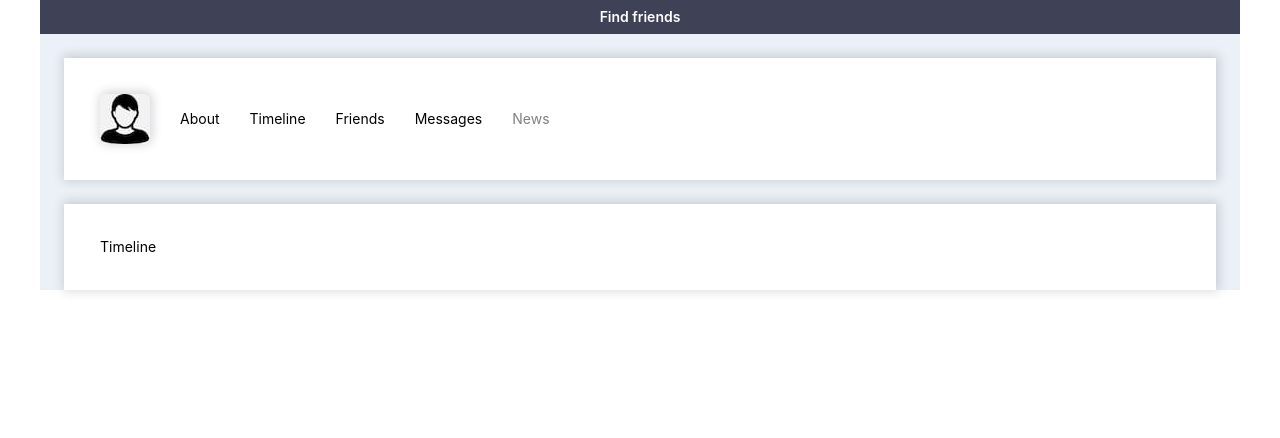
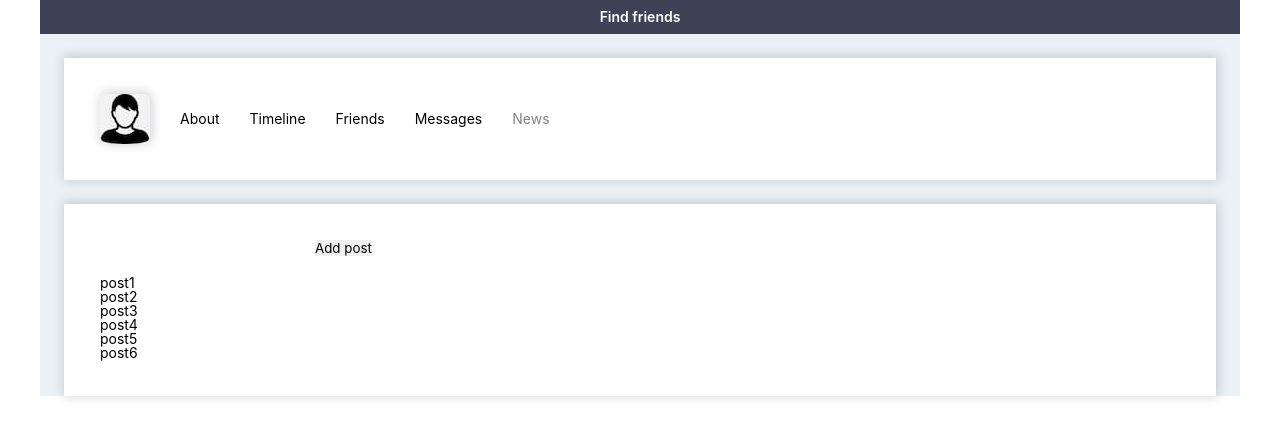
Before and after one commit to RKarseka/sn, a React (Vite) app: page /timeline in a window 1280 px wide. Shown: the top 438 px of the page. Built offline with nearby package versions, Linux system fonts and the light colour scheme.

Commit message:
feat: add onAddPost

```diff
--- a/package.json
+++ b/package.json
@@ -8,6 +8,7 @@
     "preview": "vite preview"
   },
   "dependencies": {
+    "axios": "^0.27.2",
     "classnames": "^2.3.1",
     "react": "^18.0.0",
     "react-dom": "^18.0.0",
--- a/src/App.jsx
+++ b/src/App.jsx
@@ -4,12 +4,10 @@ import { Layout } from './pages/layout';
 import { MainPage } from './pages/main';
 import { Messages } from './pages/messages';
 import { Timeline } from './pages/timeline';
+import { addPost } from './state';
 
-import { state } from './state.js';
-
-function App() {
-  const { msgs, users } = state;
-  console.log(msgs);
+function App({ state }) {
+  const { msgs, users, profilePage } = state;
 
   return (
     <Routes>
@@ -19,7 +17,10 @@ function App() {
           path="messages/*"
           element={<Messages messages={msgs} users={users} />}
         />
-        <Route path="timeline" element={<Timeline />} />
+        <Route
+          path="timeline"
+          element={<Timeline profilePage={profilePage} addPost={addPost} />}
+        />
         <Route path="friends" element={<Friends friends={users} />} />
       </Route>
     </Routes>
--- /dev/null
+++ b/src/components/post/index.jsx
@@ -0,0 +1,5 @@
+import post from './post.module.scss';
+
+export const Post = ({ text }) => {
+  return <div>{text}</div>;
+};
--- /dev/null
+++ b/src/const.js
@@ -0,0 +1 @@
+export const APP_PATH = '';
--- a/src/main.jsx
+++ b/src/main.jsx
@@ -4,11 +4,12 @@ import { BrowserRouter } from 'react-router-dom';
 import App from './App';
 import './index.css';
 import './scss/_normalise.scss';
+import { state } from './state';
 
 ReactDOM.createRoot(document.getElementById('root')).render(
   <React.StrictMode>
     <BrowserRouter>
-      <App />
+      <App state={state} />
     </BrowserRouter>
   </React.StrictMode>
 );
--- a/src/pages/timeline/index.jsx
+++ b/src/pages/timeline/index.jsx
@@ -1,5 +1,39 @@
 import styles from './timeline.module.scss';
 
-export const Timeline = () => {
-  return <section className={styles.wrapper}>Timeline</section>;
+import { Post } from '../../components/post';
+import { useState } from 'react';
+
+export const Timeline = ({ profilePage, addPost }) => {
+  const { posts } = profilePage;
+
+  const [input, setInput] = useState('');
+
+  const onAddPost = (e) => {
+    // e.preventDefault();
+    addPost(input);
+    setInput('');
+  };
+
+  return (
+    <section className={styles.wrapper}>
+      <div className={styles.newPost}>
+        <input
+          type="text"
+          onChange={(e) => {
+            setInput(e.target.value);
+          }}
+          onKeyDown={(evt) => {
+            evt.key === 'Enter' && onAddPost();
+          }}
+          value={input}
+        />
+        <button onClick={onAddPost}>Add post</button>
+      </div>
+      <div className="posts">
+        {posts.map(({ id, ...props }) => (
+          <Post key={id} {...props} />
+        ))}
+      </div>
+    </section>
+  );
 };
--- a/src/pages/timeline/timeline.module.scss
+++ b/src/pages/timeline/timeline.module.scss
@@ -1 +1,5 @@
 @import '../../scss/main.scss';
+
+.newPost {
+  margin-bottom: 20px;
+}
--- a/src/state.js
+++ b/src/state.js
@@ -1,4 +1,17 @@
 export const state = {
+  profilePage: {
+    posts: [
+      { id: 0, text: 'post1' },
+      { id: 1, text: 'post2' },
+      { id: 2, text: 'post3' },
+      { id: 3, text: 'post4' },
+      { id: 4, text: 'post5' },
+      { id: 5, text: 'post6' },
+    ],
+    dialogs: [],
+  },
+  messagesPage: { messages: [] },
+
   msgs: [
     { id: 0, text: 'text1' },
     { id: 1, text: 'text2' },
@@ -15,4 +28,24 @@ export const state = {
     { id: 4, text: 'user5' },
     { id: 5, text: 'user6' },
   ],
+  posts: [
+    { id: 0, text: 'post1' },
+    { id: 1, text: 'post2' },
+    { id: 2, text: 'post3' },
+    { id: 3, text: 'post4' },
+    { id: 4, text: 'post5' },
+    { id: 5, text: 'post6' },
+  ],
 };
+
+export const addPost = (postMessage) => {
+  const newPost = {
+    id:
+      state.profilePage.posts.reduce(
+        (acc, { id }) => (acc > id ? acc : id),
+        0
+      ) + 1,
+    text: postMessage,
+  };
+  state.profilePage.posts.push(newPost);
+};
```
Also changed, not shown: src/utils/axios/index.js (added, +8 -0 lines), src/components/post/post.module.scss (added), 1 other file (tests, documents, lock files or other folders).
